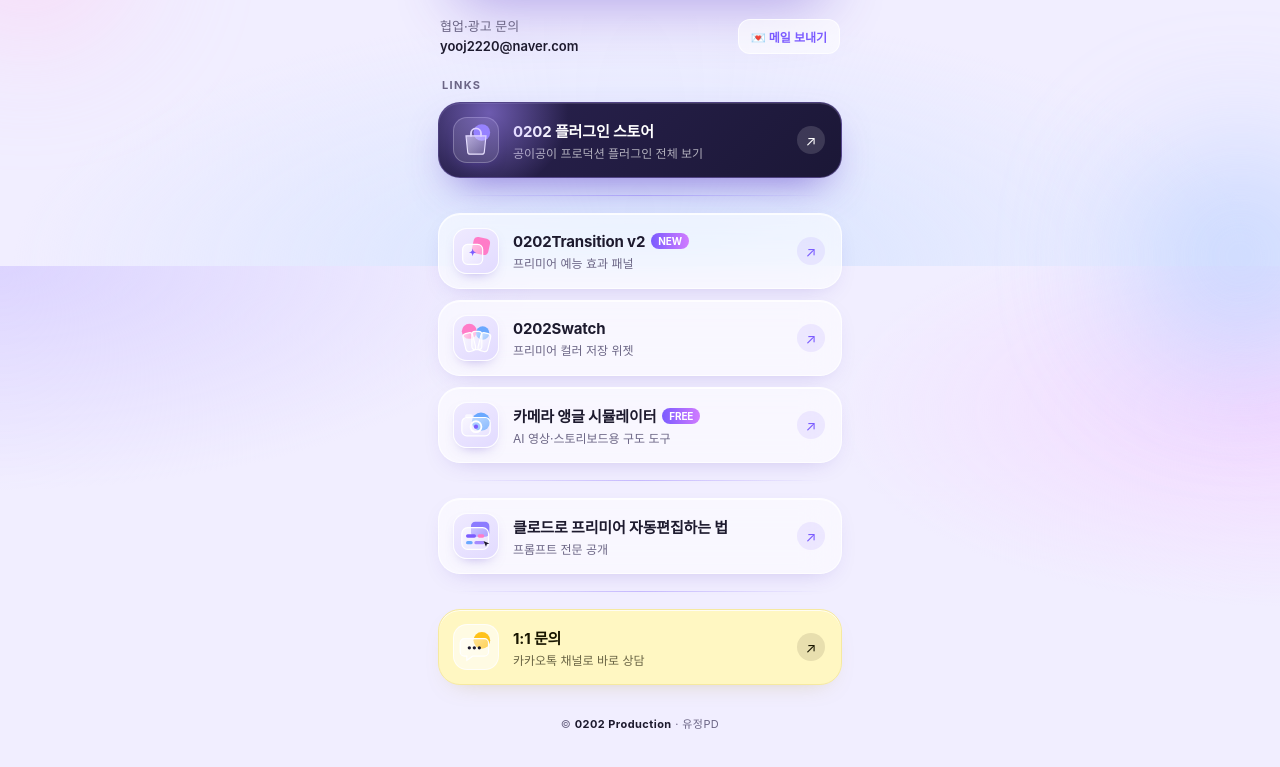
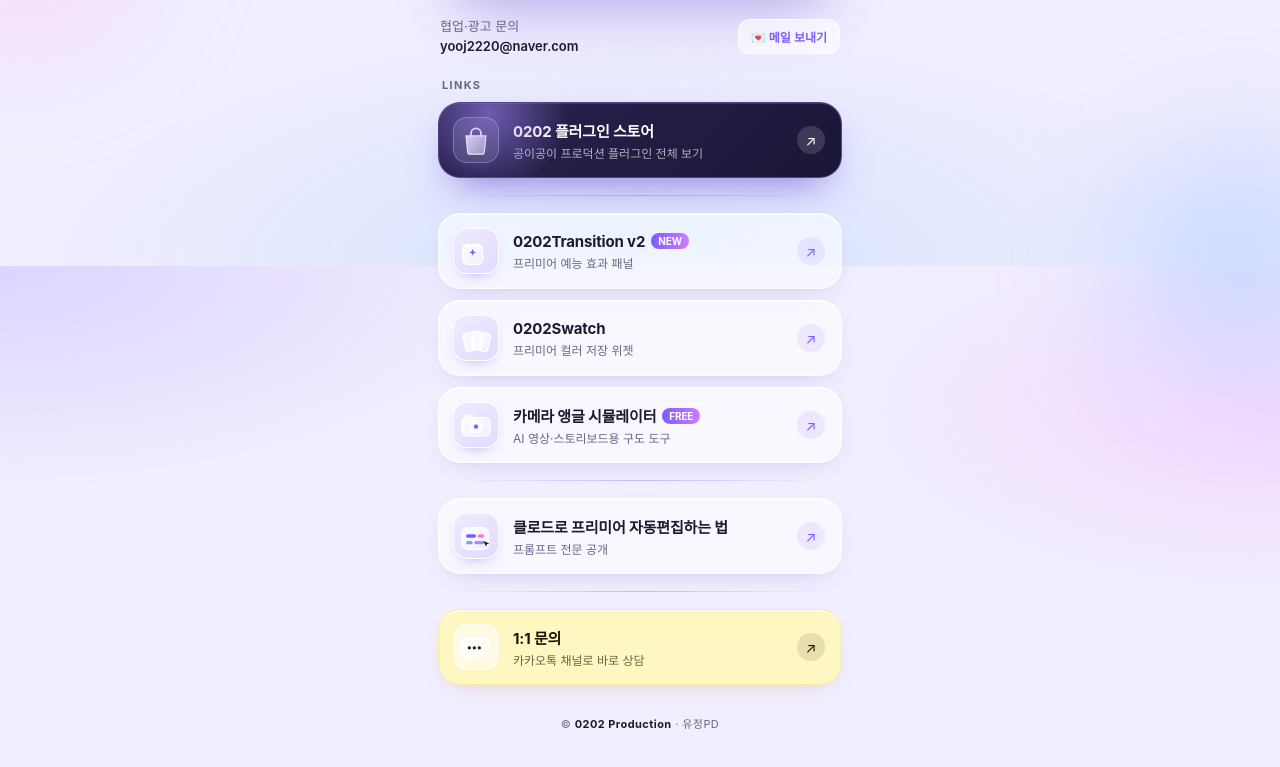
Before and after one commit to onleeyoo/contact, a plain HTML site: page index.html in a window 1280 px wide. Shown: the part 534-1301 px from the top of the page. Drawn offline with Linux system fonts and the light colour scheme; a web font is replaced by a local one.

Commit message:
아이콘 뒤 컬러 오브젝트 제거
Co-Authored-By: Claude Opus 5.5 <noreply@anthropic.com>
Claude-Session: https://claude.ai/code/session_01EN3DvooTCX3jJheV6Sh815

```diff
--- a/index.html
+++ b/index.html
@@ -169,35 +169,35 @@
     <div class="section reveal" style="animation-delay:.12s">Links</div>
     <main class="links">
       <a class="card feature reveal" style="animation-delay:0.16s" href="https://www.0202production.com/store" target="_blank" rel="noopener">
-        <span class="icon"><svg aria-hidden="true" width="40" height="40" viewBox="0 0 48 48"><defs><linearGradient id="gl1" x1="0" y1="0" x2="1" y2="1"><stop offset="0" stop-color="#fff" stop-opacity=".65"/><stop offset="1" stop-color="#fff" stop-opacity=".12"/></linearGradient></defs><circle cx="31" cy="15" r="10" fill="#8b7bff"/><path d="M12 19h24l-2 19a3 3 0 0 1-3 3H17a3 3 0 0 1-3-3z" fill="url(#gl1)" stroke="#fff" stroke-width="1.4"/><path d="M18 19v-3a6 6 0 0 1 12 0v3" fill="none" stroke="#fff" stroke-width="2.2" stroke-linecap="round"/></svg></span>
+        <span class="icon"><svg aria-hidden="true" width="40" height="40" viewBox="0 0 48 48"><defs><linearGradient id="gl1" x1="0" y1="0" x2="1" y2="1"><stop offset="0" stop-color="#fff" stop-opacity=".9"/><stop offset="1" stop-color="#fff" stop-opacity=".45"/></linearGradient></defs><path d="M12 19h24l-2 19a3 3 0 0 1-3 3H17a3 3 0 0 1-3-3z" fill="url(#gl1)" stroke="#fff" stroke-width="1.4"/><path d="M18 19v-3a6 6 0 0 1 12 0v3" fill="none" stroke="#fff" stroke-width="2.2" stroke-linecap="round"/></svg></span>
         <span class="txt"><strong>0202 플러그인 스토어</strong><small>공이공이 프로덕션 플러그인 전체 보기</small></span>
         <span class="arrow">↗</span>
       </a>
       <hr class="divider" aria-hidden="true">
       <a class="card reveal" style="animation-delay:0.21s" href="https://www.0202production.com/shop_view/?idx=8" target="_blank" rel="noopener">
-        <span class="icon"><svg aria-hidden="true" width="40" height="40" viewBox="0 0 48 48"><defs><linearGradient id="gl2" x1="0" y1="0" x2="1" y2="1"><stop offset="0" stop-color="#fff" stop-opacity=".65"/><stop offset="1" stop-color="#fff" stop-opacity=".12"/></linearGradient></defs><rect x="20" y="8" width="20" height="20" rx="5" fill="#ff7cc8" transform="rotate(12 30 18)"/><rect x="8" y="16" width="24" height="24" rx="6" fill="url(#gl2)" stroke="#fff" stroke-width="1.4"/><path d="M20 21c.6 3.2 1.4 4 4.6 4.6-3.2.6-4 1.4-4.6 4.6-.6-3.2-1.4-4-4.6-4.6 3.2-.6 4-1.4 4.6-4.6z" fill="#7b5cff"/></svg></span>
+        <span class="icon"><svg aria-hidden="true" width="40" height="40" viewBox="0 0 48 48"><defs><linearGradient id="gl2" x1="0" y1="0" x2="1" y2="1"><stop offset="0" stop-color="#fff" stop-opacity=".9"/><stop offset="1" stop-color="#fff" stop-opacity=".45"/></linearGradient></defs><rect x="8" y="16" width="24" height="24" rx="6" fill="url(#gl2)" stroke="#fff" stroke-width="1.4"/><path d="M20 21c.6 3.2 1.4 4 4.6 4.6-3.2.6-4 1.4-4.6 4.6-.6-3.2-1.4-4-4.6-4.6 3.2-.6 4-1.4 4.6-4.6z" fill="#7b5cff"/></svg></span>
         <span class="txt"><strong>0202Transition v2<span class="badge">NEW</span></strong><small>프리미어 예능 효과 패널</small></span>
         <span class="arrow">↗</span>
       </a>
       <a class="card reveal" style="animation-delay:0.26s" href="https://www.0202production.com/shop_view/?idx=7" target="_blank" rel="noopener">
-        <span class="icon"><svg aria-hidden="true" width="40" height="40" viewBox="0 0 48 48"><defs><linearGradient id="gl3" x1="0" y1="0" x2="1" y2="1"><stop offset="0" stop-color="#fff" stop-opacity=".65"/><stop offset="1" stop-color="#fff" stop-opacity=".12"/></linearGradient></defs><circle cx="16" cy="16" r="9" fill="#ff7cc8"/><circle cx="32" cy="18" r="8" fill="#6aa8ff"/><rect x="10" y="18" width="12" height="22" rx="4" fill="url(#gl3)" stroke="#fff" stroke-width="1.4" transform="rotate(-14 16 29)"/><rect x="19" y="16" width="12" height="22" rx="4" fill="url(#gl3)" stroke="#fff" stroke-width="1.4"/><rect x="28" y="18" width="12" height="22" rx="4" fill="url(#gl3)" stroke="#fff" stroke-width="1.4" transform="rotate(14 34 29)"/></svg></span>
+        <span class="icon"><svg aria-hidden="true" width="40" height="40" viewBox="0 0 48 48"><defs><linearGradient id="gl3" x1="0" y1="0" x2="1" y2="1"><stop offset="0" stop-color="#fff" stop-opacity=".9"/><stop offset="1" stop-color="#fff" stop-opacity=".45"/></linearGradient></defs><rect x="10" y="18" width="12" height="22" rx="4" fill="url(#gl3)" stroke="#fff" stroke-width="1.4" transform="rotate(-14 16 29)"/><rect x="19" y="16" width="12" height="22" rx="4" fill="url(#gl3)" stroke="#fff" stroke-width="1.4"/><rect x="28" y="18" width="12" height="22" rx="4" fill="url(#gl3)" stroke="#fff" stroke-width="1.4" transform="rotate(14 34 29)"/></svg></span>
         <span class="txt"><strong>0202Swatch</strong><small>프리미어 컬러 저장 위젯</small></span>
         <span class="arrow">↗</span>
       </a>
       <a class="card reveal" style="animation-delay:0.31s" href="https://cameraangles.0202production.com/" target="_blank" rel="noopener">
-        <span class="icon"><svg aria-hidden="true" width="40" height="40" viewBox="0 0 48 48"><defs><linearGradient id="gl4" x1="0" y1="0" x2="1" y2="1"><stop offset="0" stop-color="#fff" stop-opacity=".65"/><stop offset="1" stop-color="#fff" stop-opacity=".12"/></linearGradient></defs><circle cx="30" cy="20" r="11" fill="#6aa8ff"/><rect x="7" y="15" width="34" height="22" rx="6" fill="url(#gl4)" stroke="#fff" stroke-width="1.4"/><circle cx="24" cy="26" r="6.5" fill="none" stroke="#fff" stroke-width="2.2"/><circle cx="24" cy="26" r="2.5" fill="#7b5cff"/><rect x="11" y="11" width="9" height="5" rx="2" fill="#fff" fill-opacity=".7"/></svg></span>
+        <span class="icon"><svg aria-hidden="true" width="40" height="40" viewBox="0 0 48 48"><defs><linearGradient id="gl4" x1="0" y1="0" x2="1" y2="1"><stop offset="0" stop-color="#fff" stop-opacity=".9"/><stop offset="1" stop-color="#fff" stop-opacity=".45"/></linearGradient></defs><rect x="7" y="15" width="34" height="22" rx="6" fill="url(#gl4)" stroke="#fff" stroke-width="1.4"/><circle cx="24" cy="26" r="6.5" fill="none" stroke="#fff" stroke-width="2.2"/><circle cx="24" cy="26" r="2.5" fill="#7b5cff"/><rect x="11" y="11" width="9" height="5" rx="2" fill="#fff" fill-opacity=".7"/></svg></span>
         <span class="txt"><strong>카메라 앵글 시뮬레이터<span class="badge">FREE</span></strong><small>AI 영상·스토리보드용 구도 도구</small></span>
         <span class="arrow">↗</span>
       </a>
       <hr class="divider" aria-hidden="true">
       <a class="card reveal" style="animation-delay:0.36s" href="https://blog.naver.com/bokjjeong/224477960368" target="_blank" rel="noopener">
-        <span class="icon"><svg aria-hidden="true" width="40" height="40" viewBox="0 0 48 48"><defs><linearGradient id="gl5" x1="0" y1="0" x2="1" y2="1"><stop offset="0" stop-color="#fff" stop-opacity=".65"/><stop offset="1" stop-color="#fff" stop-opacity=".12"/></linearGradient></defs><rect x="18" y="7" width="22" height="18" rx="5" fill="#8b7bff"/><rect x="7" y="14" width="32" height="26" rx="7" fill="url(#gl5)" stroke="#fff" stroke-width="1.4"/><rect x="12" y="22" width="12" height="4" rx="2" fill="#7b5cff"/><rect x="26" y="22" width="8" height="4" rx="2" fill="#ff7cc8"/><rect x="12" y="30" width="8" height="4" rx="2" fill="#6aa8ff"/><rect x="22" y="30" width="12" height="4" rx="2" fill="#a68bff"/><path d="M33 30l7 3-3 1-1 3z" fill="#1d1a2e"/></svg></span>
+        <span class="icon"><svg aria-hidden="true" width="40" height="40" viewBox="0 0 48 48"><defs><linearGradient id="gl5" x1="0" y1="0" x2="1" y2="1"><stop offset="0" stop-color="#fff" stop-opacity=".9"/><stop offset="1" stop-color="#fff" stop-opacity=".45"/></linearGradient></defs><rect x="7" y="14" width="32" height="26" rx="7" fill="url(#gl5)" stroke="#fff" stroke-width="1.4"/><rect x="12" y="22" width="12" height="4" rx="2" fill="#7b5cff"/><rect x="26" y="22" width="8" height="4" rx="2" fill="#ff7cc8"/><rect x="12" y="30" width="8" height="4" rx="2" fill="#6aa8ff"/><rect x="22" y="30" width="12" height="4" rx="2" fill="#a68bff"/><path d="M33 30l7 3-3 1-1 3z" fill="#1d1a2e"/></svg></span>
         <span class="txt"><strong>클로드로 프리미어 자동편집하는 법</strong><small>프롬프트 전문 공개</small></span>
         <span class="arrow">↗</span>
       </a>
       <hr class="divider" aria-hidden="true">
       <a class="card kakao reveal" style="animation-delay:0.41s" href="https://pf.kakao.com/_cLTxnX/chat" target="_blank" rel="noopener">
-        <span class="icon"><svg aria-hidden="true" width="40" height="40" viewBox="0 0 48 48"><defs><linearGradient id="gl6" x1="0" y1="0" x2="1" y2="1"><stop offset="0" stop-color="#fff" stop-opacity=".65"/><stop offset="1" stop-color="#fff" stop-opacity=".12"/></linearGradient></defs><circle cx="31" cy="16" r="10" fill="#ffc21a"/><path d="M10 14h24a5 5 0 0 1 5 5v11a5 5 0 0 1-5 5H20l-7 5v-5h-3a5 5 0 0 1-5-5V19a5 5 0 0 1 5-5z" fill="url(#gl6)" stroke="#fff" stroke-width="1.4"/><circle cx="16" cy="25" r="2" fill="#1d1a2e"/><circle cx="22" cy="25" r="2" fill="#1d1a2e"/><circle cx="28" cy="25" r="2" fill="#1d1a2e"/></svg></span>
+        <span class="icon"><svg aria-hidden="true" width="40" height="40" viewBox="0 0 48 48"><defs><linearGradient id="gl6" x1="0" y1="0" x2="1" y2="1"><stop offset="0" stop-color="#fff" stop-opacity=".9"/><stop offset="1" stop-color="#fff" stop-opacity=".45"/></linearGradient></defs><path d="M10 14h24a5 5 0 0 1 5 5v11a5 5 0 0 1-5 5H20l-7 5v-5h-3a5 5 0 0 1-5-5V19a5 5 0 0 1 5-5z" fill="url(#gl6)" stroke="#fff" stroke-width="1.4"/><circle cx="16" cy="25" r="2" fill="#1d1a2e"/><circle cx="22" cy="25" r="2" fill="#1d1a2e"/><circle cx="28" cy="25" r="2" fill="#1d1a2e"/></svg></span>
         <span class="txt"><strong>1:1 문의</strong><small>카카오톡 채널로 바로 상담</small></span>
         <span class="arrow">↗</span>
       </a>
```
